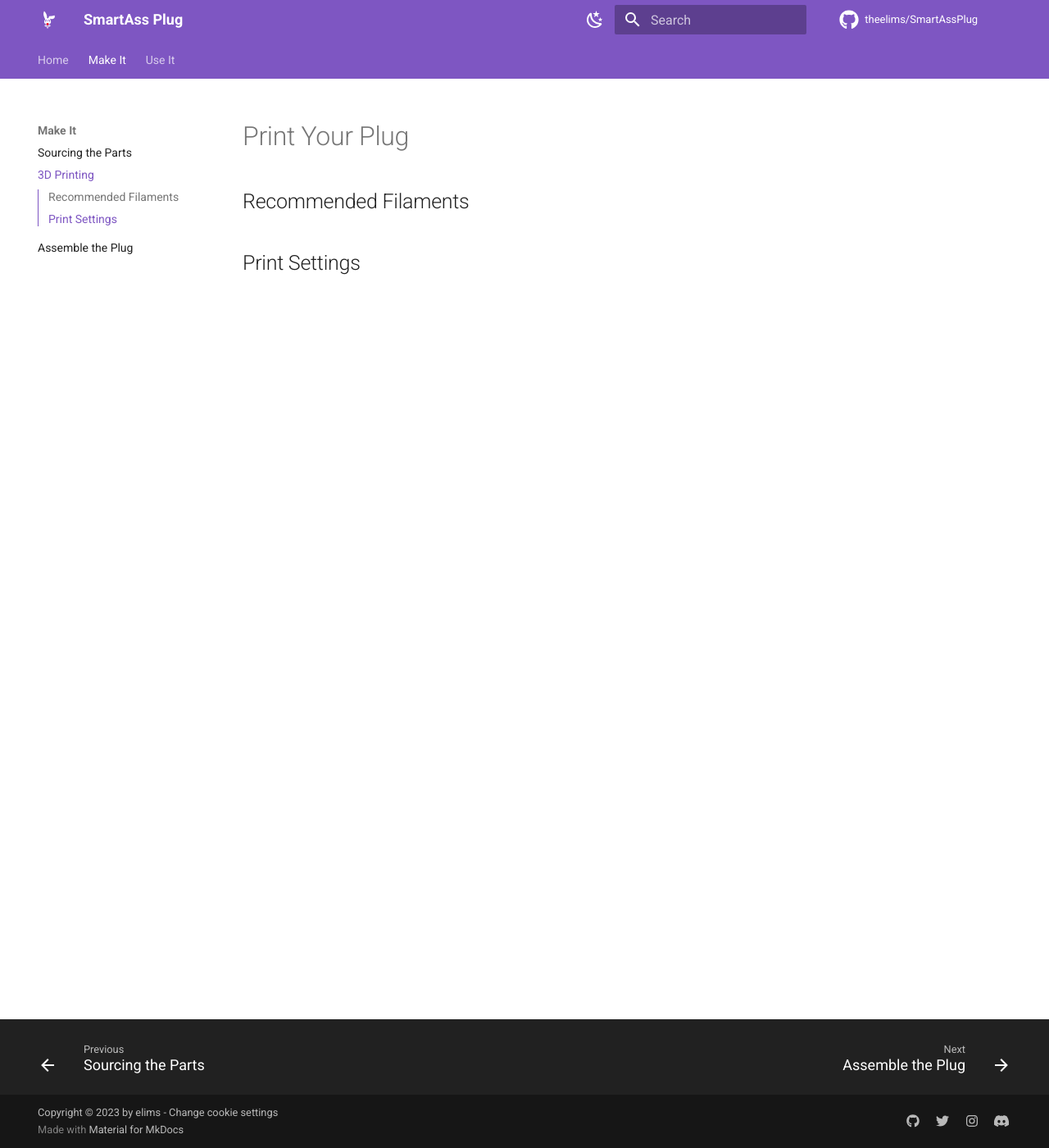
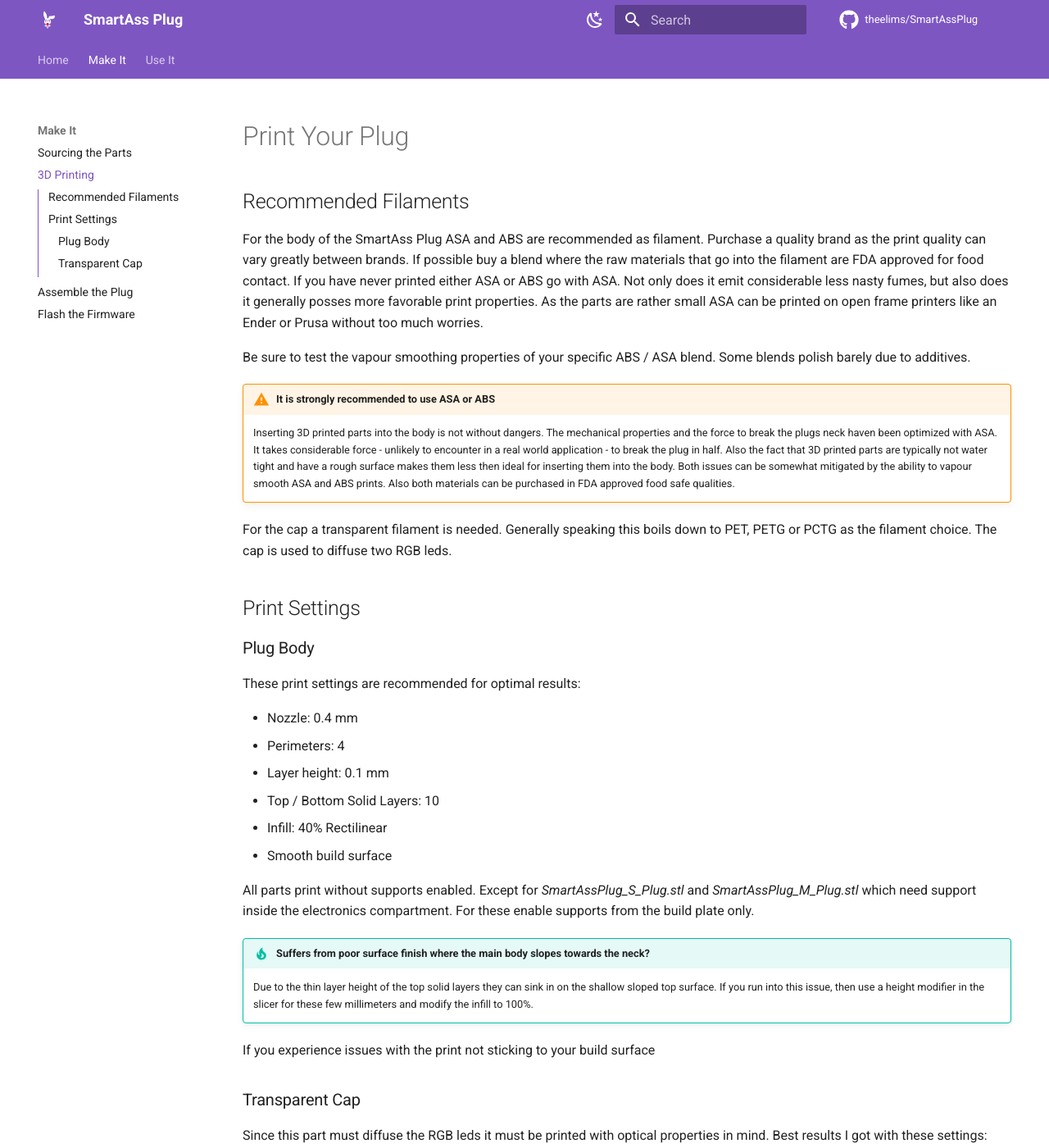
Before and after one commit to theelims/SmartAssPlug, an MkDocs documentation site: the page built from docs/MakeIt/printing.md, in a window 1280 px wide and 1400 px high. Shown: the whole window at 82% size. Built offline with MkDocs 1.6.1 and Material for MkDocs 9.7.7, drawn with Linux system fonts in a browser that asks for light colours; comment, search, counter and statistics services are not loaded; some of the changed text lies outside the part shown.

Commit message:
Updated docs

```diff
--- a/docs/MakeIt/printing.md
+++ b/docs/MakeIt/printing.md
@@ -2,4 +2,45 @@
 
 ## Recommended Filaments
 
+For the body of the SmartAss Plug ASA and ABS are recommended as filament. Purchase a quality brand as the print quality can vary greatly between brands. If possible buy a blend where the raw materials that go into the filament are FDA approved for food contact. If you have never printed either ASA or ABS go with ASA. Not only does it emit considerable less nasty fumes, but also does it generally posses more favorable print properties. As the parts are rather small ASA can be printed on open frame printers like an Ender or Prusa without too much worries.
+
+Be sure to test the vapour smoothing properties of your specific ABS / ASA blend. Some blends polish barely due to additives.
+
+!!! warning "It is strongly recommended to use ASA or ABS"
+
+    Inserting 3D printed parts into the body is not without dangers. The mechanical properties and the force to break the plugs neck haven been optimized with ASA. It takes considerable force - unlikely to encounter in a real world application - to break the plug in half. Also the fact that 3D printed parts are typically not water tight and have a rough surface makes them less then ideal for inserting them into the body. Both issues can be somewhat mitigated by the ability to vapour smooth ASA and ABS prints. Also both materials can be purchased in FDA approved food safe qualities.
+
+For the cap a transparent filament is needed. Generally speaking this boils down to PET, PETG or PCTG as the filament choice. The cap is used to diffuse two RGB leds.
+
 ## Print Settings
+
+### Plug Body
+
+These print settings are recommended for optimal results:
+
+- Nozzle: 0.4 mm
+- Perimeters: 4
+- Layer height: 0.1 mm
+- Top / Bottom Solid Layers: 10
+- Infill: 40% Rectilinear
+- Smooth build surface
+
+All parts print without supports enabled. Except for _SmartAssPlug_S_Plug.stl_ and _SmartAssPlug_M_Plug.stl_ which need support inside the electronics compartment. For these enable supports from the build plate only.
+
+!!! tip "Suffers from poor surface finish where the main body slopes towards the neck?"
+
+    Due to the thin layer height of the top solid layers they can sink in on the shallow sloped top surface. If you run into this issue, then use a height modifier in the slicer for these few millimeters and modify the infill to 100%.
+
+If you experience issues with the print not sticking to your build surface
+
+### Transparent Cap
+
+Since this part must diffuse the RGB leds it must be printed with optical properties in mind. Best results I got with these settings:
+
+- Nozzle: 0.4 mm
+- Perimeters: 30
+- Layer height: 0.1 mm
+- Top / Bottom Solid Layers: 1
+- Infill: 100% Rectilinear
+
+The heigh count of perimeters lines makes the slicer print the part in concentric lines and had prettier results then concentric infill. Basically we want a solid part.
--- a/mkdocs.yml
+++ b/mkdocs.yml
@@ -6,7 +6,7 @@
     - 'Sourcing the Parts': MakeIt/sourcing.md
     - '3D Printing': MakeIt/printing.md
     - 'Assemble the Plug': MakeIt/assembly.md
-  #  - 'Flash the Firmware': MakeIt/flashfirmware.md
+    - 'Flash the Firmware': MakeIt/flashfirmware.md
   - 'Use It':
     - 'Safety Notes': UseIt/safety.md
   #   - 'Connect to your Network': UseIt/wifi.md
```
Also changed, not shown: docs/MakeIt/flashfirmware.md (+6 -2 lines), docs/MakeIt/sourcing.md (+16 -10 lines), docs/UseIt/safety.md (+6 -0 lines), docs/index.md (+4 -2 lines), 2 other files.
